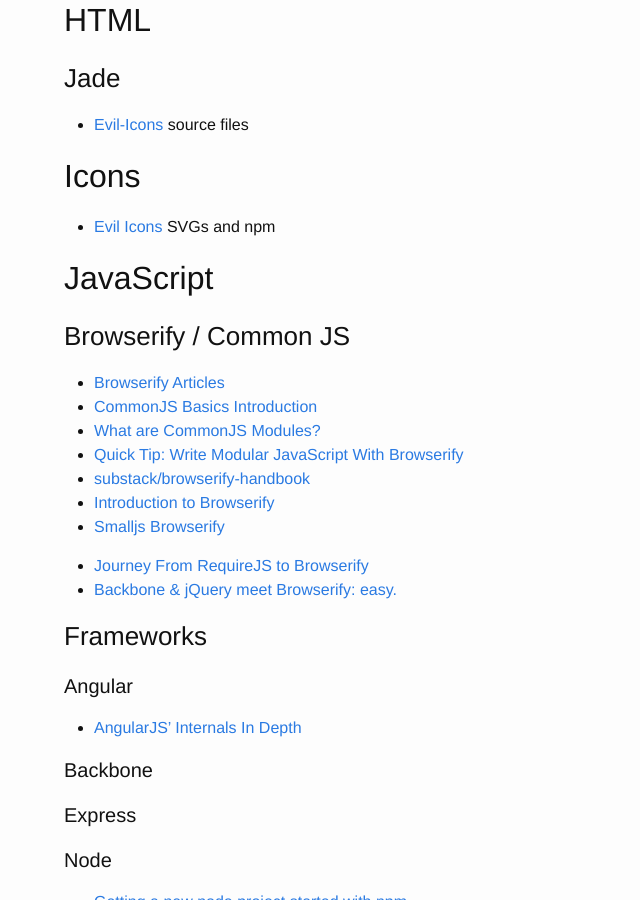
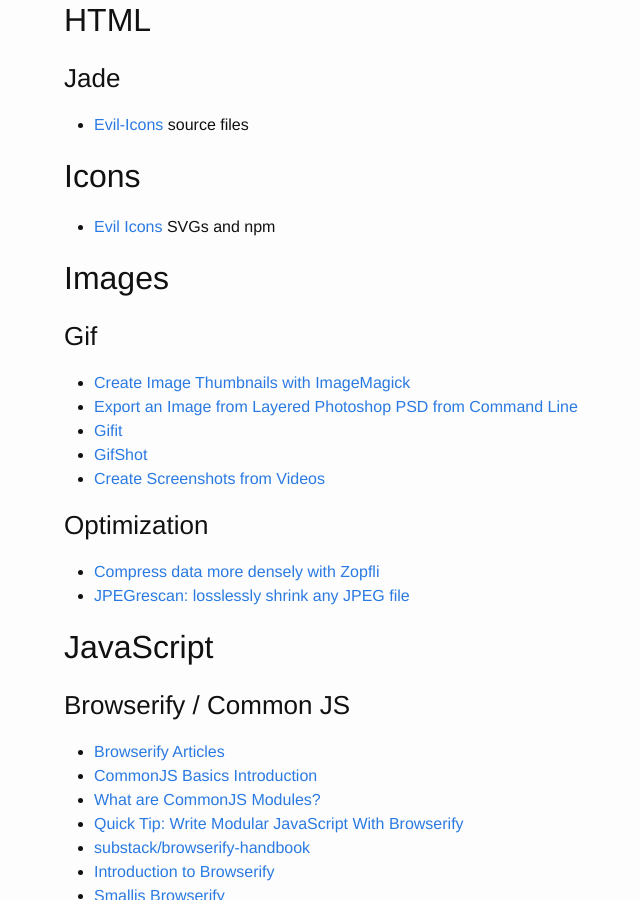
Before and after one commit to brownerd/brownerd.github.io, a Jekyll site: the page built from _posts/2015-01-01-reading-list-2015.md, in a window 1280 px wide and 900 px high, scrolled down 2121 px. Shown: the whole window, without its empty margins (206-846 px from the left). Built offline with Jekyll 4.4.1, drawn with Linux system fonts in a browser that asks for light colours; emoji names are drawn with the system emoji font.

Commit message:
image optimization

```diff
--- a/_posts/2015-01-01-reading-list-2015.md
+++ b/_posts/2015-01-01-reading-list-2015.md
@@ -137,6 +137,29 @@ Just tyring to get better with handling merge conflicts
 
 
 
+
+
+
+
+
+## Images
+
+
+
+### Gif
+- [Create Image Thumbnails with ImageMagick](http://davidwalsh.name/create-image-thumbnails-imagemagick)
+- [Export an Image from Layered Photoshop PSD from Command Line](http://davidwalsh.name/export-photoshop-file-image)
+- [Gifit](https://github.com/crtr0/gifit)
+- [GifShot](http://yahoo.github.io/gifshot/)
+- [Create Screenshots from Videos](http://davidwalsh.name/create-screenshots-videos)
+
+
+
+
+
+### Optimization
+- [Compress data more densely with Zopfli](http://googledevelopers.blogspot.com/2013/02/compress-data-more-densely-with-zopfli.html)
+- [JPEGrescan: losslessly shrink any JPEG file](https://github.com/kud/jpegrescan/)
 
 
 
```
